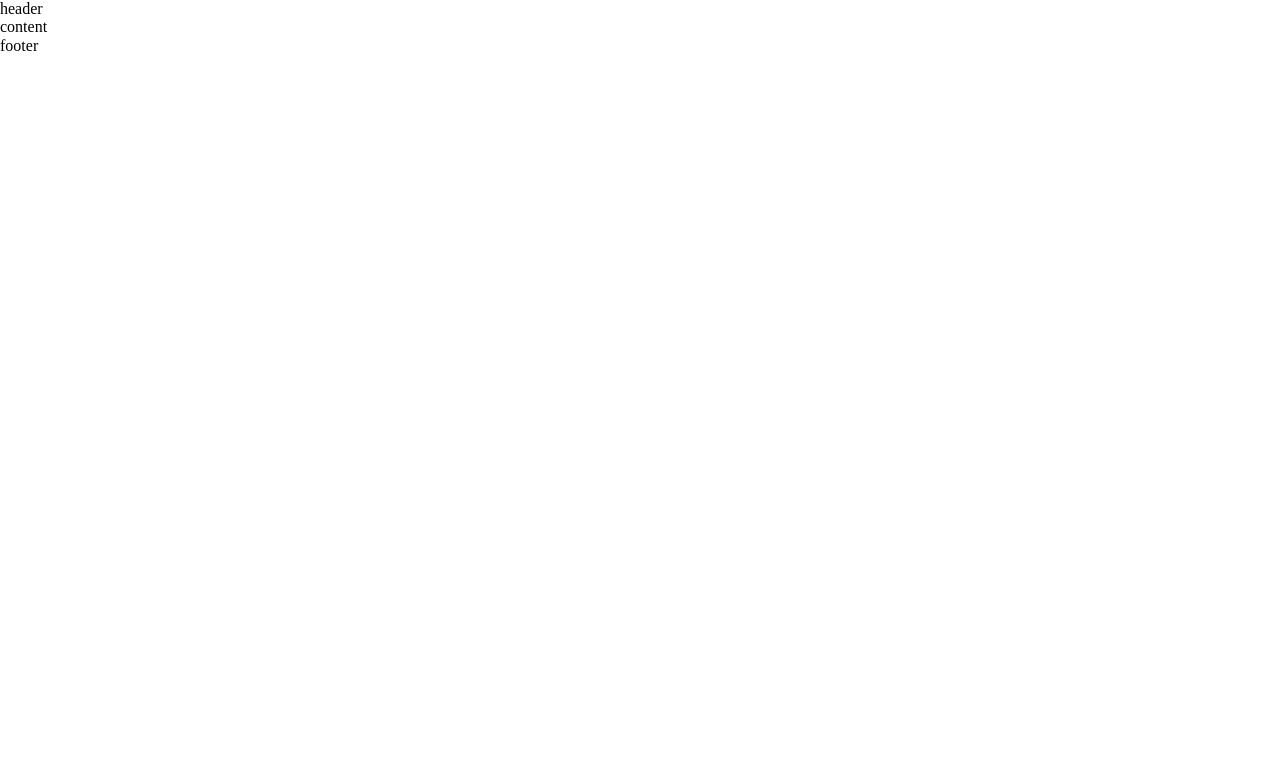
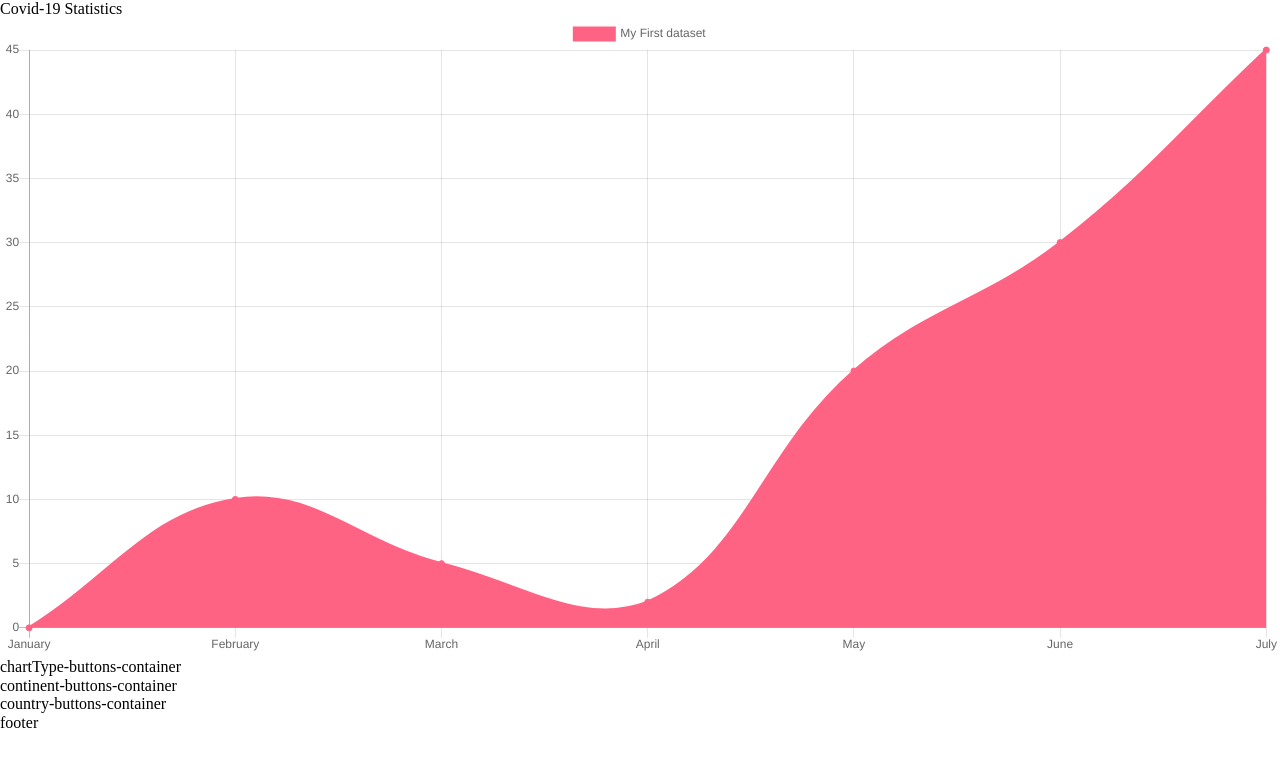
Before and after one commit to Laura-Broder/Covid19-stats-App, a plain HTML site: page index.html in a window 1280 px wide. Drawn offline with nearby package versions, Linux system fonts and the light colour scheme.

Commit message:
add chartsjs

```diff
--- a/css/style.css
+++ b/css/style.css
@@ -0,0 +1,6 @@
+body {
+  height: 90vh;
+}
+.main-container {
+  border: 1 px blue;
+}
--- a/index.html
+++ b/index.html
@@ -9,10 +9,22 @@
   </head>
   <body>
     <div id="main-container">
-      <header id="header">header</header>
-      <section id="content-container">content</section>
+      <header id="header">Covid-19 Statistics</header>
+      <section id="content-container">
+        <div class="chart-container"><canvas id="myChart"></canvas></div>
+        <div class="buttons-container">
+          <div class="chartType-buttons-container">
+            chartType-buttons-container
+          </div>
+          <div class="continent-buttons-container">
+            continent-buttons-container
+          </div>
+          <div class="country-buttons-container">country-buttons-container</div>
+        </div>
+      </section>
       <footer id="footer">footer</footer>
     </div>
+    <script src="https://cdn.jsdelivr.net/npm/chart.js@2.8.0"></script>
     <script src="./index.js"></script>
   </body>
 </html>
--- a/index.js
+++ b/index.js
@@ -0,0 +1,21 @@
+var ctx = document.getElementById("myChart").getContext("2d");
+var chart = new Chart(ctx, {
+  // The type of chart we want to create
+  type: "line",
+
+  // The data for our dataset
+  data: {
+    labels: ["January", "February", "March", "April", "May", "June", "July"],
+    datasets: [
+      {
+        label: "My First dataset",
+        backgroundColor: "rgb(255, 99, 132)",
+        borderColor: "rgb(255, 99, 132)",
+        data: [0, 10, 5, 2, 20, 30, 45],
+      },
+    ],
+  },
+
+  // Configuration options go here
+  options: {},
+});
```
Also changed, not shown: package-lock.json (added).
